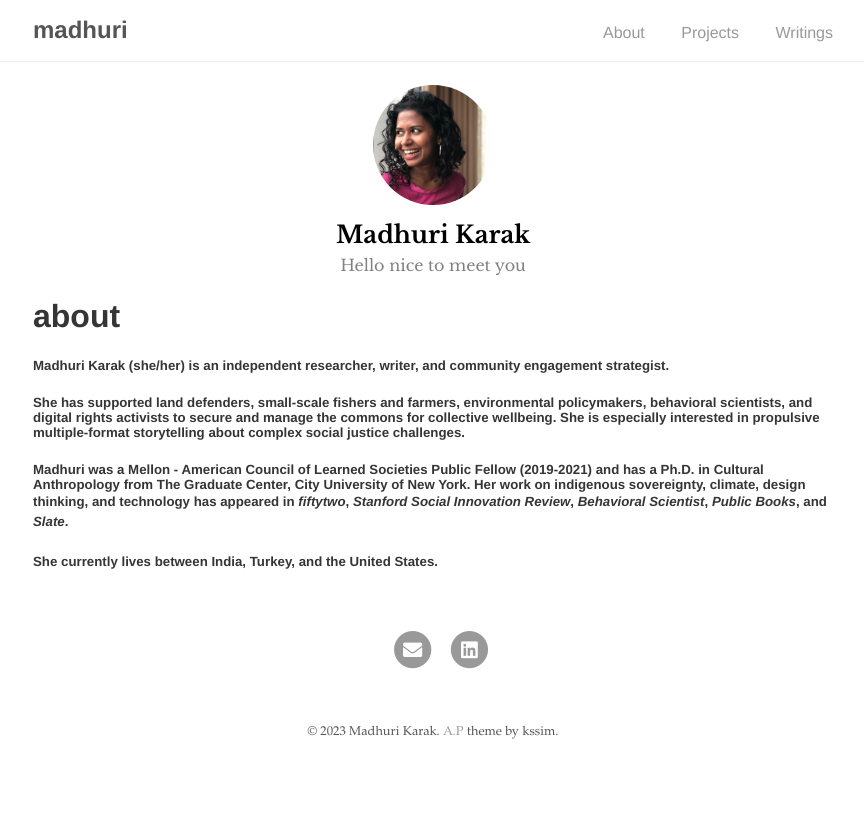
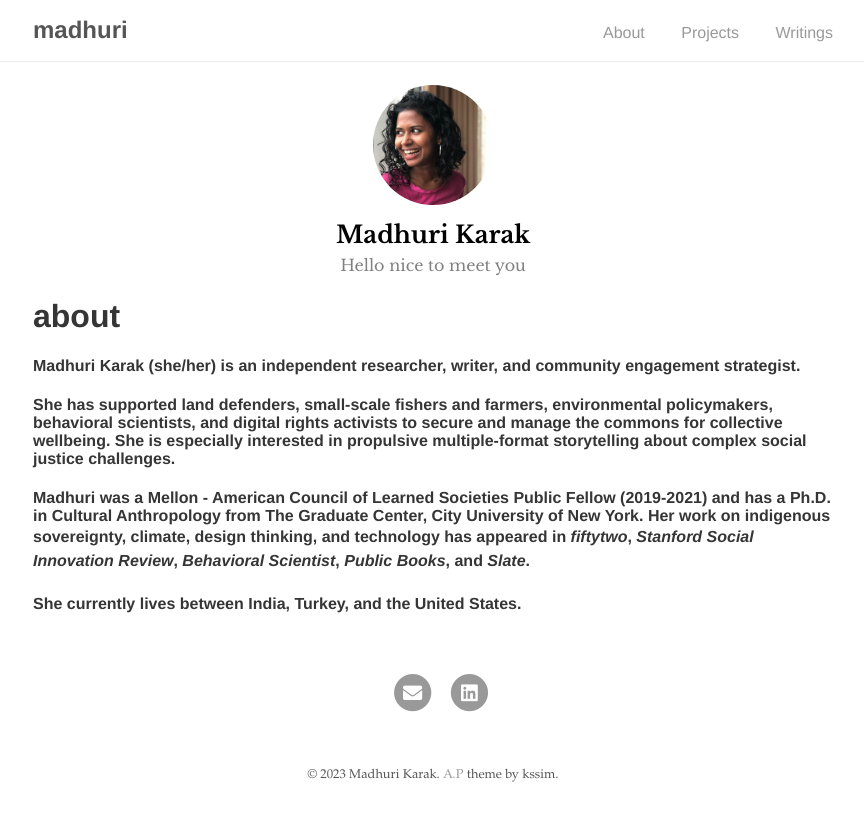
Before and after one commit to madhurikarak/madhurikarak.github.io, a Jekyll site: the page built from index.md, in a window 1280 px wide. Shown: the top 821 px of the page, without its empty margins (207-1071 px from the left). Built offline with Jekyll 4.4.1, drawn with Linux system fonts in a browser that asks for light colours; our own code applies the rules of GitHub Pages for plain Markdown files.

Commit message:
Update index.md

```diff
--- a/index.md
+++ b/index.md
@@ -3,10 +3,10 @@ layout: about
 ---
 
 # about
-##### Madhuri Karak (she/her) is an independent researcher, writer, and community engagement strategist.
+#### Madhuri Karak (she/her) is an independent researcher, writer, and community engagement strategist.
 
-##### She has supported land defenders, small-scale fishers and farmers, environmental policymakers, behavioral scientists, and digital rights activists to secure and manage the commons for collective wellbeing. She is especially interested in propulsive multiple-format storytelling about complex social justice challenges.
+#### She has supported land defenders, small-scale fishers and farmers, environmental policymakers, behavioral scientists, and digital rights activists to secure and manage the commons for collective wellbeing. She is especially interested in propulsive multiple-format storytelling about complex social justice challenges.
 
-##### Madhuri was a Mellon - American Council of Learned Societies Public Fellow (2019-2021) and has a Ph.D. in Cultural Anthropology from The Graduate Center, City University of New York. Her work on indigenous sovereignty, climate, design thinking, and technology has appeared in _fiftytwo_, _Stanford Social Innovation Review_, _Behavioral Scientist_, _Public Books_, and _Slate_.
+#### Madhuri was a Mellon - American Council of Learned Societies Public Fellow (2019-2021) and has a Ph.D. in Cultural Anthropology from The Graduate Center, City University of New York. Her work on indigenous sovereignty, climate, design thinking, and technology has appeared in _fiftytwo_, _Stanford Social Innovation Review_, _Behavioral Scientist_, _Public Books_, and _Slate_.
 
-##### She currently lives between India, Turkey, and the United States.
+#### She currently lives between India, Turkey, and the United States.
```
